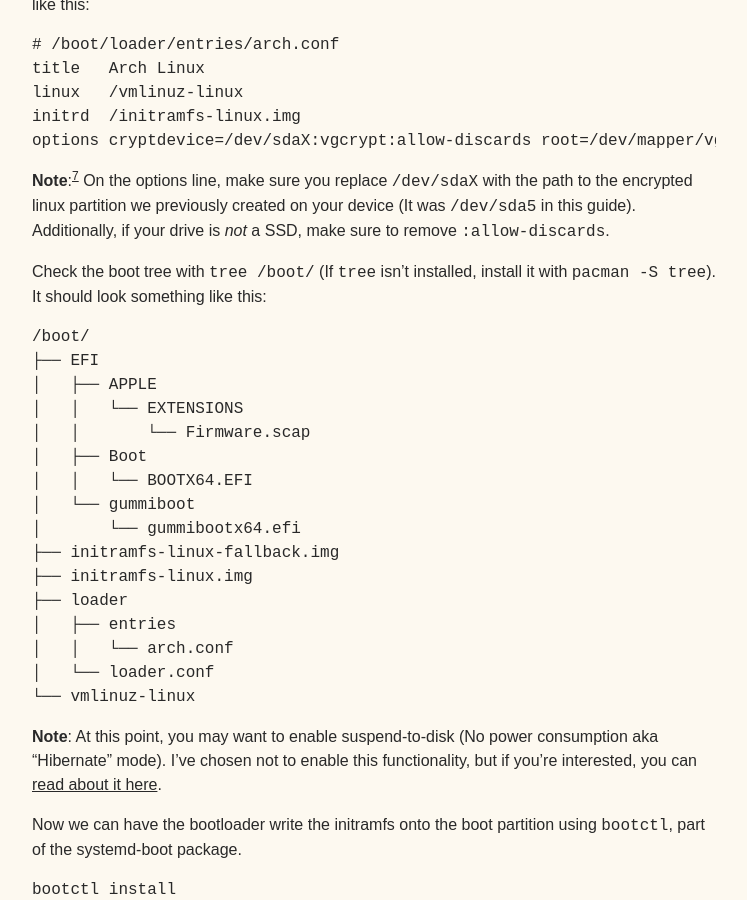
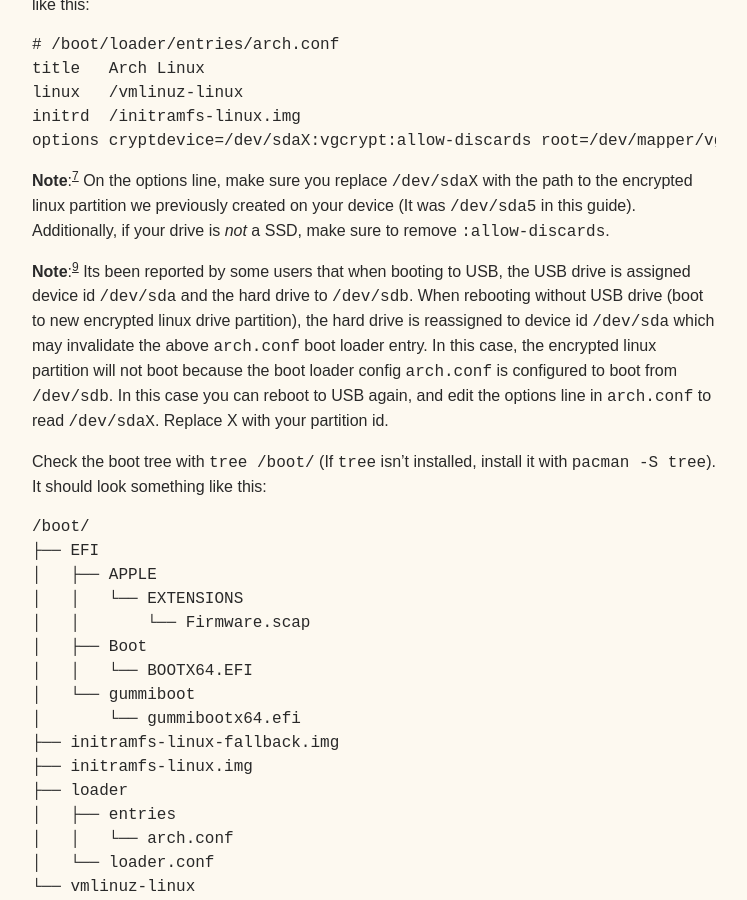
Before and after one commit to visual-assault/visual-assault.github.io, a Jekyll site: the page built from _posts/2016-03-07-install-encrypted-arch-linux-on-apple-macbook-pro.md, in a window 1280 px wide and 900 px high, scrolled down 15000 px. Shown: the whole window, without its empty margins (380-1127 px from the left). Built offline with Jekyll 4.4.1, drawn with Linux system fonts in a browser that asks for light colours.

Commit message:
added note #9

```diff
--- a/_posts/2016-03-07-install-encrypted-arch-linux-on-apple-macbook-pro.md
+++ b/_posts/2016-03-07-install-encrypted-arch-linux-on-apple-macbook-pro.md
@@ -799,6 +799,14 @@ path to the encrypted linux partition we previously created on your device (It w
 `/dev/sda5` in this guide). Additionally, if your drive is *not* a SSD, make sure to
 remove `:allow-discards`.
 
+**Note**:<sup>[9](#9)</sup> Its been reported by some users that when booting to USB, the
+USB drive is assigned device id `/dev/sda` and the hard drive to `/dev/sdb`. When rebooting
+without USB drive (boot to new encrypted linux drive partition), the hard drive is reassigned
+to device id `/dev/sda` which may invalidate the above `arch.conf` boot loader entry. In this
+case, the encrypted linux partition will not boot because the boot loader config `arch.conf`
+is configured to boot from `/dev/sdb`. In this case you can reboot to USB again, and edit the
+options line in `arch.conf` to read `/dev/sdaX`. Replace X with your partition id.
+
 Check the boot tree with `tree /boot/` (If `tree` isn’t installed, install it
 with `pacman -S tree`). It should look something like this:
 
```
